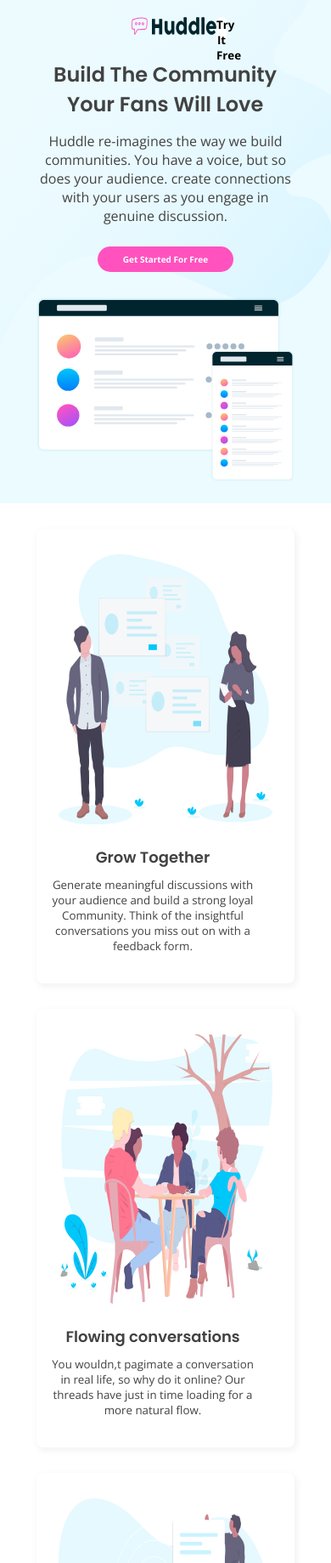
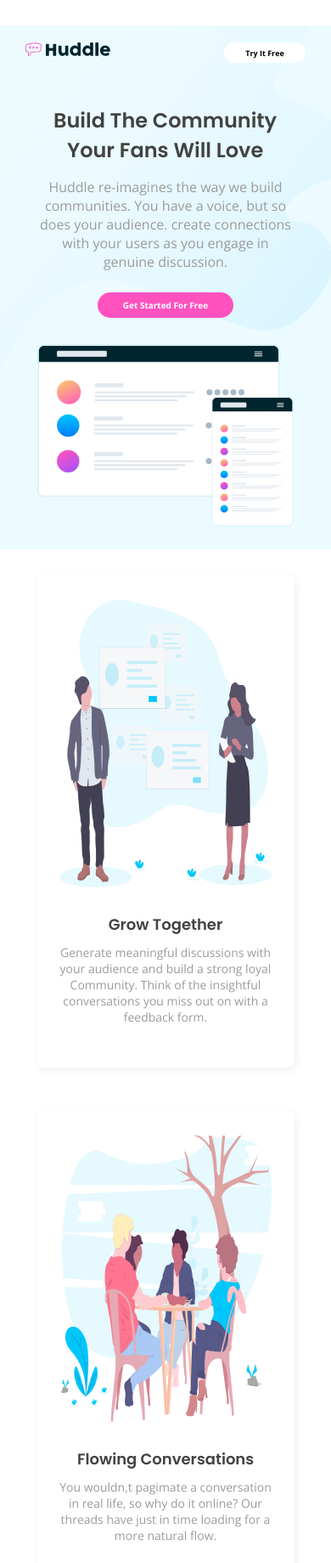
Before and after one commit to stylebytemi/Huddle, a plain HTML site: page index.html in a window 390 px wide. Shown: the top 1839 px of the page at 85% size. Drawn offline with nearby package versions, Linux system fonts and the light colour scheme.

Commit message:
last edit

```diff
--- a/index.css
+++ b/index.css
@@ -4,19 +4,24 @@
     box-sizing: border-box;
 }
 
-body,p,a{
-    font-family: 'Open Sans';
+body,
+p,
+a {
+    font-family: 'Open Sans', sans-serif;
     font-weight: 400;
 }
-button{
-    font-family: 'Open Sans';
+
+button {
+    font-family: 'Open Sans', sans-serif;
     font-weight: 700;
 }
+
 h1,
 h2,
 h3 {
-    font-family: 'Poppins';
+    font-family: 'Poppins', sans-serif;
     font-weight: 600;
+    color: rgb(66, 66, 66);
 }
 
 .img1 {
@@ -32,15 +37,17 @@ h3 {
     height: 30px;
     width: 15%;
 }
-.btn01:hover{
+
+.btn01:hover {
     font-weight: 400;
 }
-#btnpad{
+
+#btnpad {
     padding-top: 15px;
     padding-bottom: 25px;
 }
 
-#btnpad2{
+#btnpad2 {
     padding-top: 10px;
     font-size: 400;
 }
@@ -53,16 +60,17 @@ h3 {
     padding-top: 20px;
 }
 
-#img02 {
+.img02 {
     width: 40%;
     height: 40vh;
     padding: 10px;
 }
 
-.wdiv{
+.wdiv {
     width: 38rem;
     margin-left: 30px;
 }
+
 #img03 {
     width: 38rem;
 }
@@ -82,27 +90,20 @@ h3 {
     background-color: hsl(193, 100%, 96%);
 }
 
-/* .div-flex3 {
-    display: flex;
-    justify-content: space-between;
-} */
-
 .titlediv2 {
     margin-right: 20px;
     width: 29rem;
-    align-items: left;
     display: flex;
     justify-content: center;
     flex-direction: column;
     color: rgb(66, 66, 66);
 }
 
-.p2{
-    font-size: smaller;
+.p2 {
+    font-size: 14px;
 }
 
 .titlediv1 {
-    padding-right: 30px;
     width: 25rem;
     align-items: left;
     display: flex;
@@ -116,19 +117,36 @@ h3 {
     border-radius: 8px;
     box-shadow: 2px 3px 7px 2px whitesmoke;
     width: 70%;
-    margin-top: 40px;
-    margin-bottom: 40px;
+    padding-left: 30px;
+    padding-right: 30px;
+    margin: auto;
     height: 50vh;
-    margin-left: 15%;
     display: flex;
-    justify-content: center;
+    justify-content: space-between;
     padding-top: 20px;
     padding-bottom: 20px;
     background-color: white;
 }
-#topup1{
+
+#diff1, #diff2, #diff3 {
+    margin-left: 60px;
+}
+
+#topup1 {
     margin-top: 70px;
+    margin-bottom: 50px;
+    /* padding-left: 30px; */
 }
+
+#topup2 {
+    margin-top: 50px;
+    margin-bottom: 60px;
+    /* padding-left: 30px; */
+}
+
+/* #topup3{
+    padding-left: 30px;
+} */
 
 .animate__animated.animate__wobble {
     animation-duration: 2s;
@@ -159,17 +177,24 @@ h3 {
     height: 220px;
     margin: auto;
     position: relative;
-    padding-top: 50px;
+    padding: 0%;
     padding-left: 20px;
     padding-right: 20px;
     font-size: 20px;
     text-align: center;
-    z-index: 3;
     top: 3rem;
     background-color: white;
+    display: flex;
+    place-items: center;
+    flex-direction: column;
+    justify-content: center;
 }
 
-.page6{
+#head3 {
+    margin-top: 20px;
+}
+
+.page6 {
     justify-content: space-evenly;
     display: flex;
 }
@@ -185,16 +210,19 @@ h3 {
     justify-content: space-around;
     flex-direction: column;
 }
-.logoimg{
+
+.logoimg {
     width: 150px;
     height: 80%;
 }
-.logodiv1{
+
+.logodiv1 {
     margin-left: 12%;
     padding-bottom: 0.5%;
     padding-top: 1%;
 }
-.flexf{
+
+.flexf {
     width: 18rem;
     display: flex;
     justify-content: space-around;
@@ -202,13 +230,15 @@ h3 {
     height: 10rem;
 }
 
-.lorem{
+.lorem {
     padding-left: 20px;
 }
-.tel{
+
+.tel {
     padding-right: 52%;
 }
-.email{
+
+.email {
     padding-right: 60%;
 }
 
@@ -244,9 +274,11 @@ a:hover {
     flex-direction: column;
     height: 6rem;
 }
-a{
+
+a {
     color: white;
 }
+
 .icondiv {
     display: flex;
     justify-content: space-between;
@@ -257,7 +289,8 @@ a{
     width: 20px;
     height: 10px;
 }
-.merge{
+
+.merge {
     margin-top: 1px;
 }
 
@@ -265,104 +298,169 @@ a{
     height: 20px;
     width: 15px;
 }
-.lastpara{
+
+.lastpara {
     font-size: 10px;
     padding-top: 5px;
     text-align: right;
     padding-right: 50px;
 }
 
-@media only screen and (max-width: 600px){
+@media only screen and (max-width: 600px) {
     * {
         margin: 0;
         padding: 0;
         box-sizing: border-box;
     }
-    .div-flex1{
-        width: 20rem;
-        margin: auto;
+
+    body {
+        margin: 0%;
     }
-    .div-flex2{
+
+    .div-flex1 {
+        margin: 30px;
+        padding-left: 0%;
+        padding-right: 0%;
+    }
+
+    .div-flex2 {
         flex-direction: column;
         text-align: center;
         margin: auto;
     }
-    .titlediv2{
+
+    .titlediv2 {
         width: 19rem;
         margin: auto;
         align-items: center;
     }
-    .wdiv{
+
+    .wdiv {
         width: 19rem;
         margin: auto;
     }
-    #do{
+
+    #do {
         margin-top: 30px;
     }
-    #img03{
+
+    #img03 {
         width: 19rem;
     }
-    h1{
+
+    h1 {
         font-size: x-large;
     }
-    h2{
+
+    h2 {
         font-size: large;
     }
-    .pages{
+
+    .pages {
         flex-direction: column;
+        justify-content: center;
         align-items: center;
         text-align: center;
         height: 100%;
         width: 19rem;
         margin: auto;
+        padding: 0%;
+        place-items: center;
     }
-    #topup1, #topup2, #topup3{
+    #diff2 {
+        margin: 0%;
+        padding: 0%;
+    }
+
+    #diff1, #diff3, #diff4 {
+        margin: 0%;
+        padding-top: 30px;
+        padding-bottom: 20px;
+    }
+    #topup1,
+    #topup2,
+    #topup3 {
         margin-top: 30px;
+        padding-top: 30px;
+        padding-bottom: 30px;
     }
-    #topup1, #topup2{
+    .p2, #btnpad {
+        color: rgb(155, 155, 155);
+    }
+
+    #topup1,
+    #topup2 {
         flex-direction: column-reverse;
     }
 
+    .titlediv1 {
+        width: 250px;
+        margin: 0%;
 
-    .titlediv1{
-        width: 17rem;
-        margin: auto;
-        padding-top: 15px;
-        padding-bottom: 15px;
     }
+
     .btn03 {
         border-radius: 15px;
         height: 30px;
         width: 10rem;
         font-size: x-small;
     }
-    #img02{
-        width: 17rem;
+
+    .img02 {
+        width: 250px;
+        margin: 0%;
+        padding: 0%;
+    }
+
+    .lastf {
         margin: auto;
     }
-    .lastf{
-        /* justify-content: center; */
-        margin: auto;
+
+    .page6 {
+        flex-direction: column;
     }
-    .page6{
-        flex-direction: column;
-        /* justify-content: center; */
-    }
-    .sm, .p10{
+
+    .sm,
+    .p10 {
         align-items: center;
         margin: auto;
     }
-    .lastpara{
+
+    .lastpara {
         text-align: center;
         padding-right: 0%;
     }
-    .logodiv1{
+
+    .logodiv1 {
         margin: 0%;
         padding-left: 0%;
     }
-    #fed{
-        padding-top: 15%;
+
+    #fed {
+        padding-top: 20%;
     }
 
+    .page4 {
+        width: 19rem;
+        height: 8rem;
+        margin: auto;
+        padding: 0%;
+    }
+
+    .head2 {
+        width: 18rem;
+        font-size: 16px;
+    }
+
+    #head3 {
+        margin-top: 10px;
+    }
+
+    .btn01 {
+        border-radius: 12px;
+        height: 24px;
+        width: 6rem;
+        font-size: xx-small;
+    }
 
 }
--- a/index.html
+++ b/index.html
@@ -23,9 +23,7 @@
     <header>
         <div class="page1">
             <div class="div-flex1">
-                <div>
-                    <img class="img1" src="./images/logo.svg" alt="huddle logo">
-                </div>
+                <img class="img1" src="./images/logo.svg" alt="huddle logo">
                 <button class="btn01">Try It Free</button>
             </div>
             <div class="div-flex2">
@@ -43,30 +41,31 @@
     </header>
     <main>
         <div class="pages" id="topup1">
-            <div class="titlediv1">
+            <div class="titlediv1" id="diff1">
                 <h2 class="animate__animated animate__wobble">Grow Together</h2>
                 <p class="p2" id="btnpad2">Generate meaningful discussions with your audience and build a strong
                     loyal Community. Think of the insightful conversations you miss out on with a feedback form.</p>
             </div>
-            <img class="grow" src="./images/illustration-grow-together.svg" id="img02" alt="grow together">
+            <img class="img02" src="./images/illustration-grow-together.svg" alt="grow together">
         </div>
 
         <div class="pages" id="topup3">
-            <img src="./images/illustration-flowing-conversation.svg" id="img02" alt="flowing conversation">
-            <div class="titlediv1">
-                <h2>Flowing conversations</h2>
+            <img class="img02" id="diff2" src="./images/illustration-flowing-conversation.svg"
+                alt="flowing conversation">
+            <div class="titlediv1" id="diff4">
+                <h2>Flowing Conversations</h2>
                 <p class="p2" id="btnpad2">You wouldn,t pagimate a conversation in real life, so why do it online? Our
                     threads have just in time loading for a more natural flow.</p>
             </div>
         </div>
 
         <div class="pages" id="topup2">
-            <div class="titlediv1">
-                <h2>Your User</h2>
+            <div class="titlediv1" id="diff3">
+                <h2>Your Users</h2>
                 <p class="p2" id="btnpad2">It takes no time at all to integrate Huddle with your app's authentication
                     solution. This means once signed in to your app, your users can start chatting immediately</p>
             </div>
-            <img src="./images/illustration-your-users.svg" id="img02" alt="user">
+            <img class="img02" src="./images/illustration-your-users.svg" alt="user">
         </div>
 
     </main>
@@ -74,9 +73,8 @@
     <footer>
         <div>
             <div class="page4">
-                <h2>Ready To Build Your Community?</h2>
-                <br>
-                <button class="btn03">Get Started For Free</button>
+                <h2 class="head2">Ready To Build Your Community?</h2>
+                <button class="btn03" id="head3">Get Started For Free</button>
             </div>
 
             <div class="lastf" id="fed">
```
